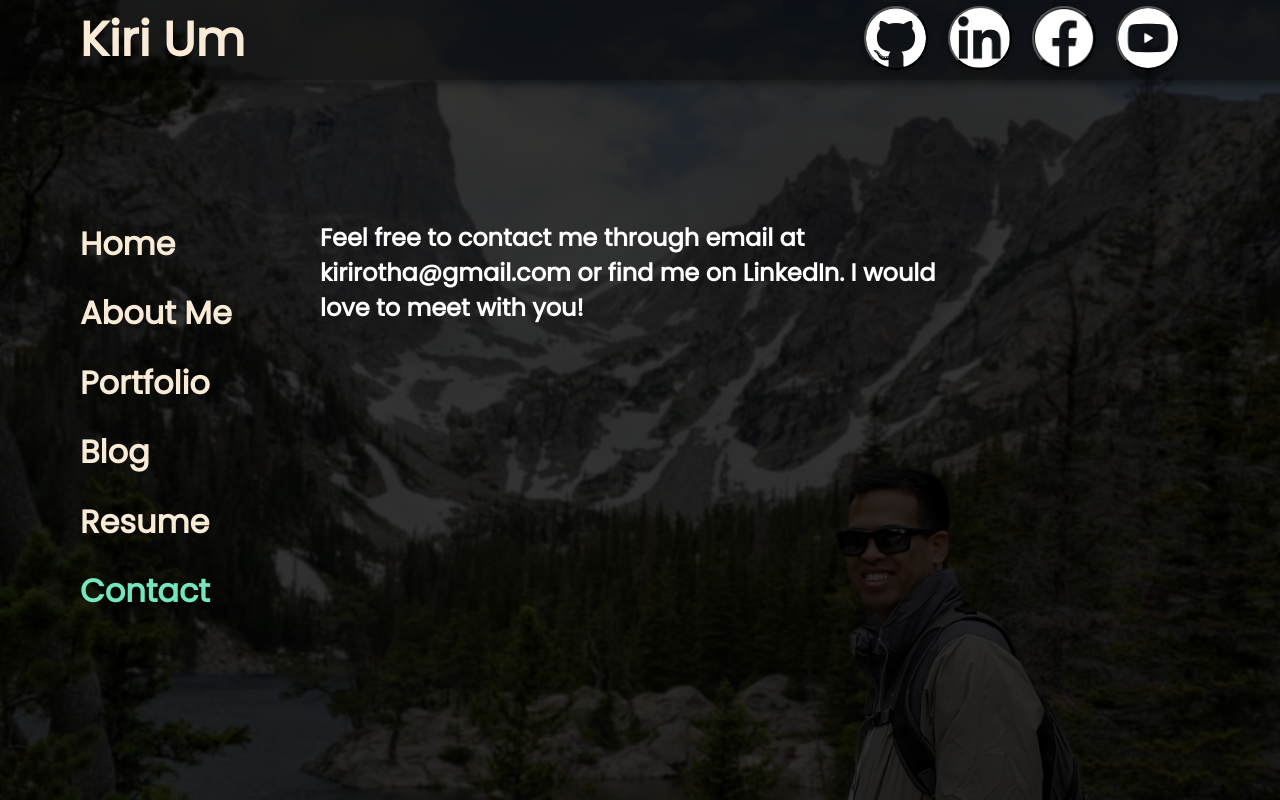
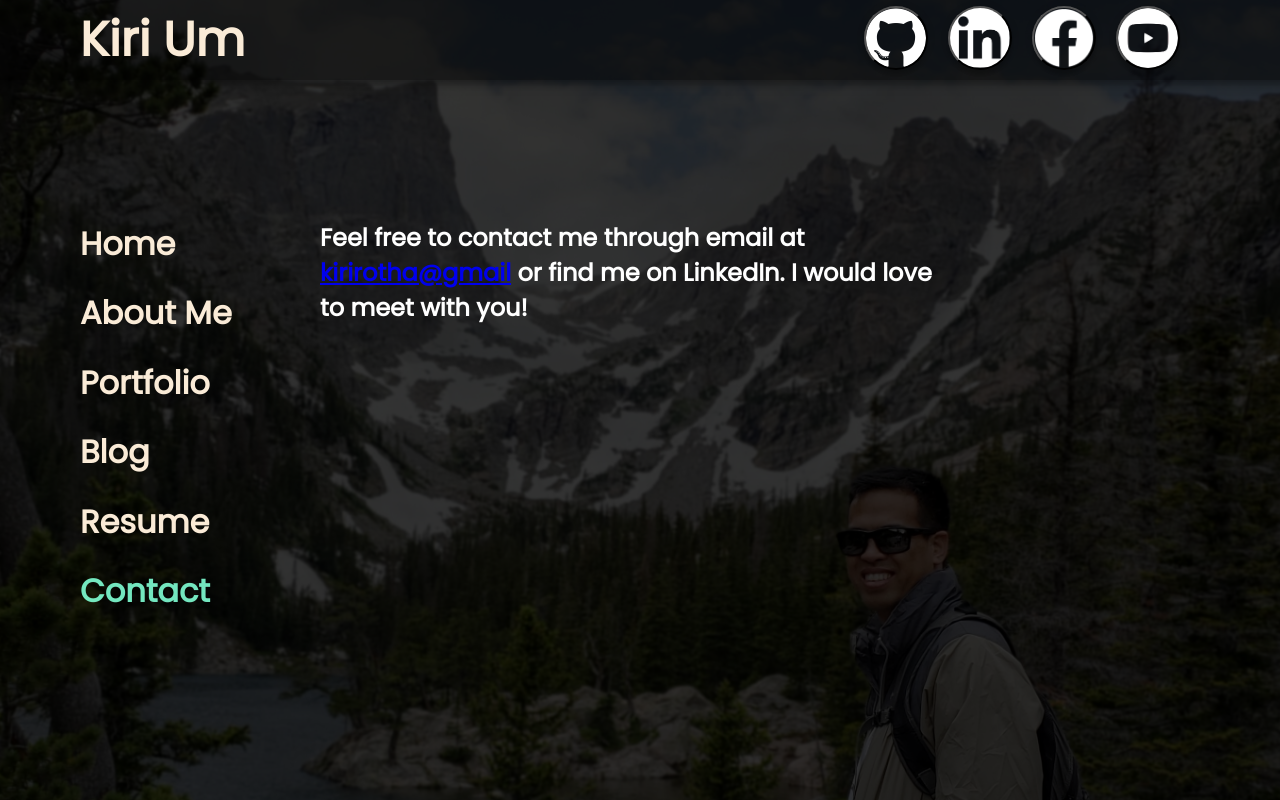
Before and after one commit to kirirotha/kiri-react-profile-1, a React (Create React App) app: page / in a window 1280 px wide. Both pictures are taken after a click on the element "Contact". Built offline with nearby package versions, Linux system fonts and the light colour scheme; no server answers.

Commit message:
start readme

```diff
--- a/src/Components/Contact.js
+++ b/src/Components/Contact.js
@@ -6,7 +6,7 @@ class Contact extends React.Component {
         return (
             <div className="center-panel">
                 <h2>
-                    Feel free to contact me through email at kirirotha@gmail.com or find me on LinkedIn. I would love to meet with you!
+                    Feel free to contact me through email at <a href = "mailto: kirirotha@gmail.com">kirirotha@gmail</a> or find me on LinkedIn. I would love to meet with you!
                 </h2>
             </div>
         )
```
